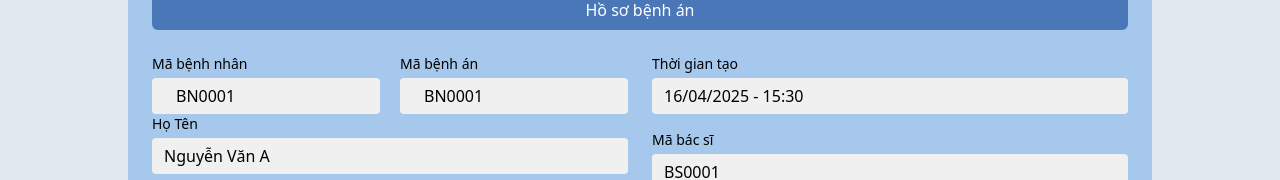
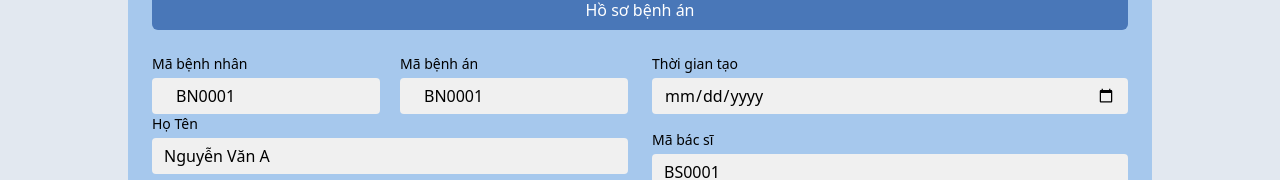
Before and after one commit to ThanhLong3125/CNPM, a React (Vite) app in the folder frontend/: page / in a window 1280 px wide. Shown: the part 158-338 px from the top of the page. Built offline with nearby package versions, Linux system fonts and the light colour scheme.

Commit message:
update_type=date

```diff
--- a/frontend/package.json
+++ b/frontend/package.json
@@ -19,7 +19,7 @@
   "devDependencies": {
     "@eslint/js": "^9.25.0",
     "@tailwindcss/postcss": "^4.1.7",
-    "@types/react": "^19.1.2",
+    "@types/react": "^19.1.8",
     "@types/react-dom": "^19.1.2",
     "@vitejs/plugin-react": "^4.4.1",
     "autoprefixer": "^10.4.21",
--- a/frontend/src/components/Staff/EditMedicalRecord.tsx
+++ b/frontend/src/components/Staff/EditMedicalRecord.tsx
@@ -68,7 +68,7 @@ const App = () => {
             <div>
               <div className="mb-4">
                 <label className="block mb-1 text-sm">Thời gian tạo</label>
-                <input type="text" defaultValue="16/04/2025 - 15:30" className="w-full px-3 py-1.5 bg-[#f0f0f0] rounded" />
+                <input type="date" defaultValue="16/04/2025 - 15:30" className="w-full px-3 py-1.5 bg-[#f0f0f0] rounded" />
               </div>
 
               <div className="mb-4">
```
Also changed, not shown: frontend/src/components/Staff/MedicalRecordForm.tsx (indentation only), 2 other files (tests, documents, lock files or other folders). Lines whose indentation alone changed are shown as unchanged.
